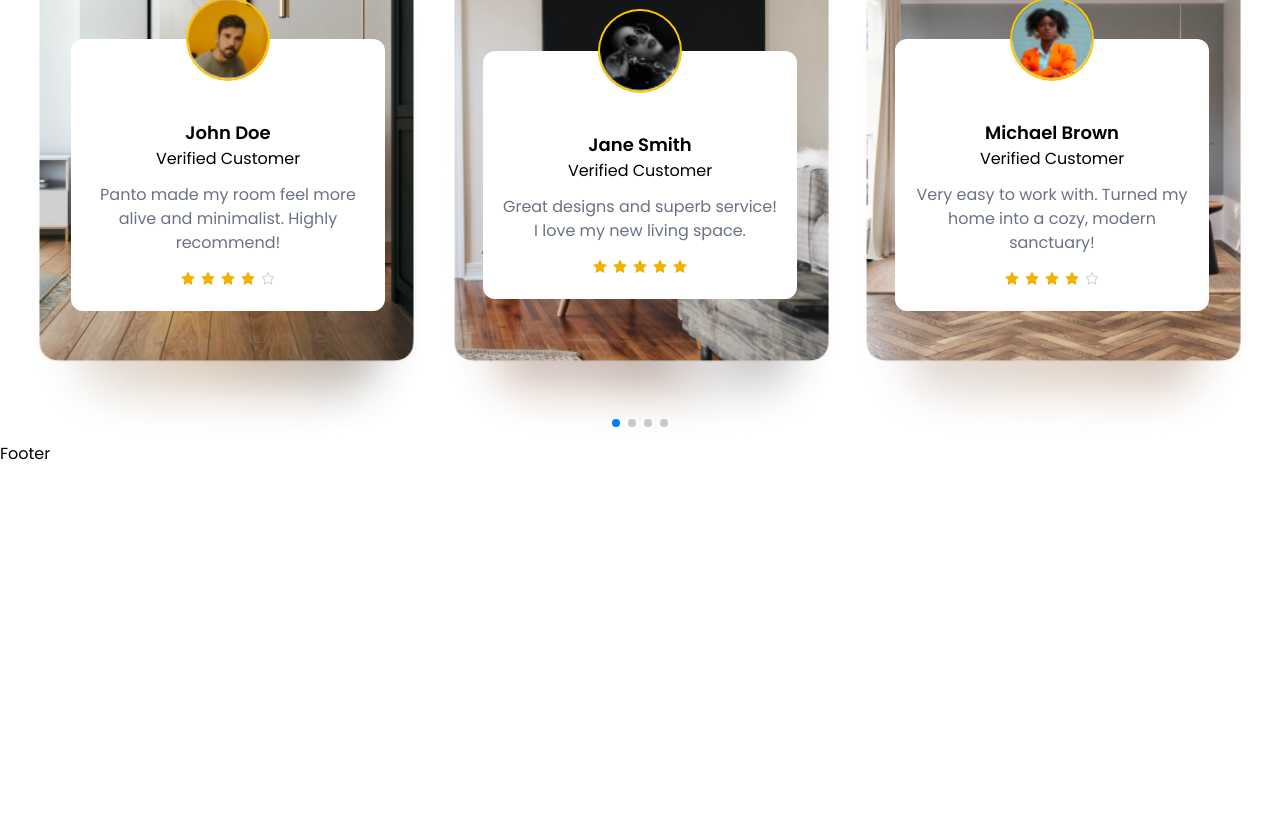
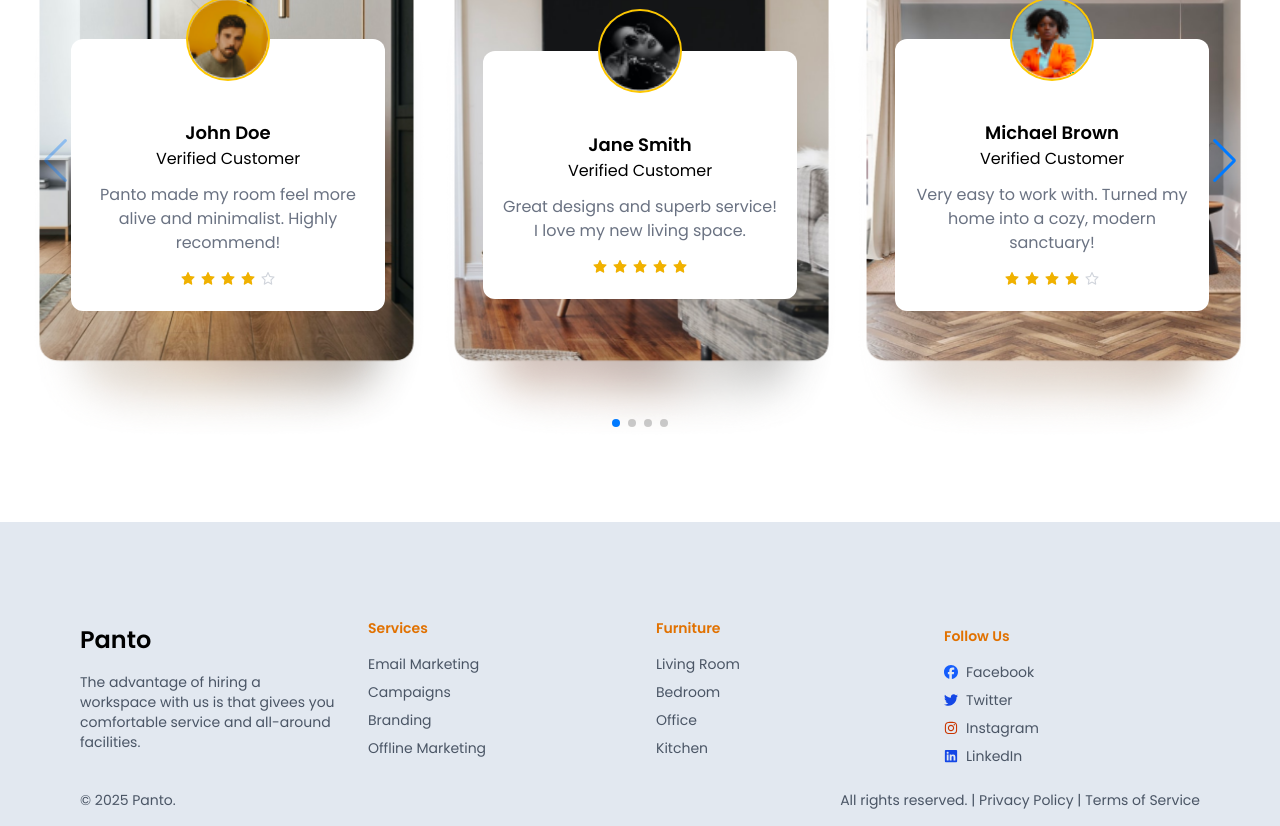
Before and after one commit to SabbirRshuvo/panto-furniture-landing-page, a React (Vite) app: page / in a window 1280 px wide. Shown: the part 3440-4266 px from the top of the page. Before the commit the page ends 3906 px from the top, so only its background shows below. Built offline with nearby package versions, Linux system fonts and the light colour scheme.

Commit message:
footer done

```diff
--- a/src/Components/Footer.jsx
+++ b/src/Components/Footer.jsx
@@ -1,7 +1,67 @@
 import React from "react";
+import {
+  FaFacebook,
+  FaInstagram,
+  FaLinkedin,
+  FaTwitter,
+} from "react-icons/fa6";
 
 const Footer = () => {
-  return <div>Footer</div>;
+  return (
+    <footer className="mt-20  text-black bg-slate-200 px-20 pt-24 pb-4 ">
+      <div className="  gap-8 grid grid-cols-1 md:grid-cols-2 lg:grid-cols-4 items-center space-y-4 text-sm">
+        <div>
+          <h2 className="text-2xl font-semibold">Panto</h2>
+          <p className="text-gray-600 mt-4">
+            The advantage of hiring a workspace with us is that givees you
+            comfortable service and all-around facilities.
+          </p>
+        </div>
+        <div>
+          <p className="text-amber-600 font-semibold ">Services</p>
+          <ul className="text-gray-600 space-y-2 mt-4">
+            <li>Email Marketing</li>
+            <li>Campaigns</li>
+            <li>Branding</li>
+            <li>Offline Marketing</li>
+          </ul>
+        </div>
+        <div>
+          <p className="text-amber-600 font-semibold">Furniture</p>
+          <ul className="text-gray-600 space-y-2 mt-4">
+            <li>Living Room</li>
+            <li>Bedroom</li>
+            <li>Office</li>
+            <li>Kitchen</li>
+          </ul>
+        </div>
+        <div>
+          <p className="text-amber-600 font-semibold">Follow Us</p>
+          <ul className="text-gray-600 space-y-2 mt-4">
+            <li className="flex items-center gap-2">
+              {" "}
+              <FaFacebook className="text-blue-600" /> Facebook
+            </li>
+            <li className="flex items-center gap-2">
+              {" "}
+              <FaTwitter className="text-blue-700" /> Twitter
+            </li>
+            <li className="flex items-center gap-2">
+              {" "}
+              <FaInstagram className="text-orange-700" /> Instagram
+            </li>
+            <li className="flex items-center gap-2">
+              <FaLinkedin className="text-blue-700" /> LinkedIn
+            </li>
+          </ul>
+        </div>
+      </div>
+      <div className="flex justify-between mt-4 text-gray-600 text-sm">
+        <p>© 2025 Panto.</p>
+        <span>All rights reserved. | Privacy Policy | Terms of Service</span>
+      </div>
+    </footer>
+  );
 };
 
 export default Footer;
--- a/src/Components/Testimonials.jsx
+++ b/src/Components/Testimonials.jsx
@@ -1,7 +1,9 @@
 import { Swiper, SwiperSlide } from "swiper/react";
 import "swiper/css";
 import "swiper/css/pagination";
+import "swiper/css/navigation";
 import { Pagination } from "swiper/modules";
+import { Navigation } from "swiper/modules";
 import { reviews } from "../utility/reviwes";
 import Rating from "./Rating";
 const Testimonials = () => {
@@ -23,6 +25,7 @@ const Testimonials = () => {
           pagination={{
             clickable: true,
           }}
+          navigation={true}
           breakpoints={{
             640: {
               slidesPerView: 1,
@@ -37,7 +40,7 @@ const Testimonials = () => {
               spaceBetween: 20,
             },
           }}
-          modules={[Pagination]}
+          modules={[Pagination, Navigation]}
           className="mySwiper"
         >
           {reviews.map((review, index) => (
```
